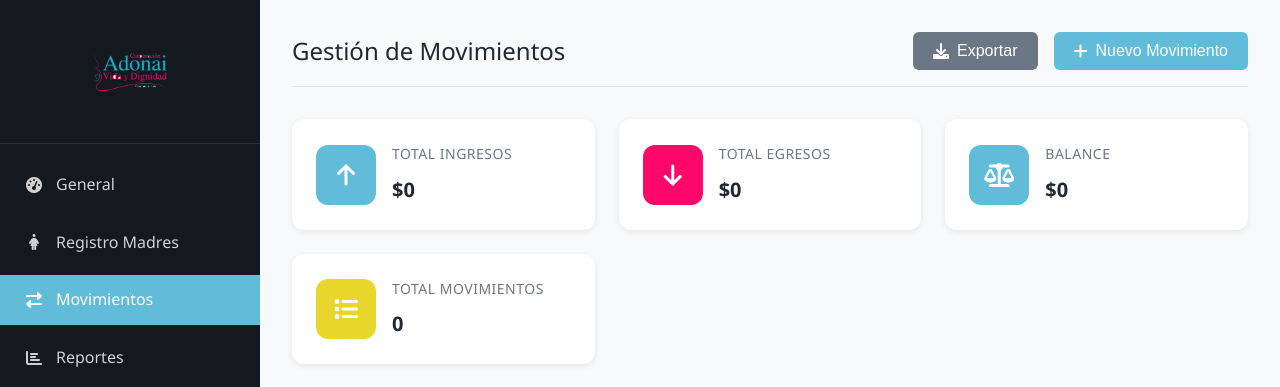
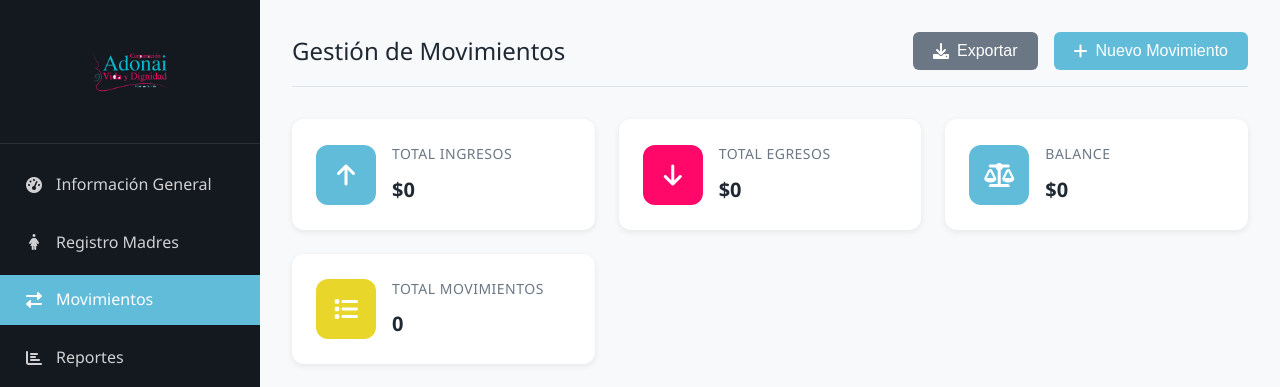
Before and after one commit to SantiagoR2001/adonai-dashboard-v5, a Flask app: page /movimientos in a window 1280 px wide. Shown: the top 387 px of the page. Run offline with Flask 3, Linux system fonts and the light colour scheme; the visitor is signed in with stand-in values (Sample User, id 1); data that the repository does not hold is empty.

Commit message:
Revertir nombre del enlace a Información General

```diff
--- a/src/templates/movimientos.html
+++ b/src/templates/movimientos.html
@@ -27,7 +27,7 @@
                 <li>
                     <a href="{{ url_for('main.dashboard') }}">
                         <i class="fas fa-tachometer-alt"></i>
-                        General
+                        Información General
                     </a>
                 </li>
                 <li>
```
